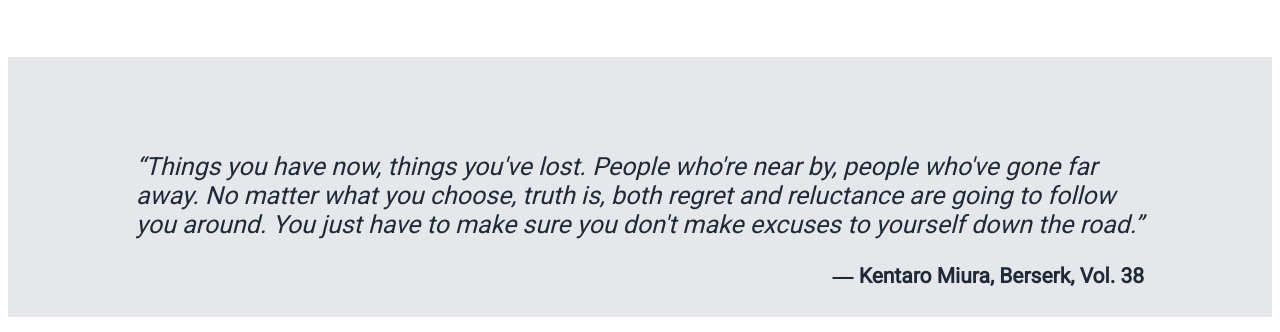
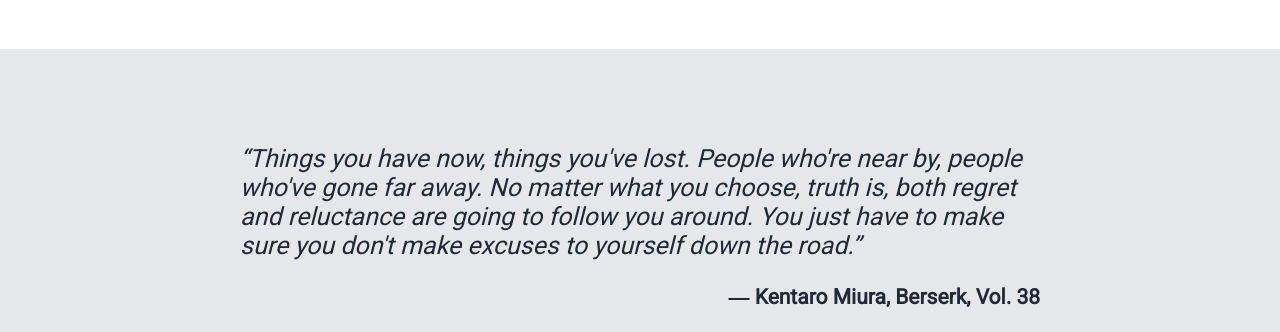
Before and after one commit to Kar1234Ramen/Landing_Page, a plain HTML site: page index.html in a window 1280 px wide. Shown: the part 1047-1379 px from the top of the page. Drawn offline with Linux system fonts and the light colour scheme.

Commit message:
change made to body

```diff
--- a/style.css
+++ b/style.css
@@ -2,6 +2,11 @@
 
 *{
     font-family: 'Roboto', sans-serif;
+}
+
+body{
+    margin: 0;
+    padding: 0;
 }
 
 .logo{
@@ -16,6 +21,8 @@
     flex-direction: column;
     background-color: #1F2937;
     padding-bottom: 120px;
+    padding-left: 4rem;
+    padding-right: 4rem;
 }
 
 .headerTop{
@@ -94,7 +101,6 @@
     display: flex;
     justify-content: center;
     flex-wrap: wrap;
-
 }
 
 .info-img {
@@ -127,7 +133,7 @@
 .container2{
     background-color: #E5E7EB;
     color: aliceblue;
-    padding: 70px 8rem 8px 8rem;
+    padding: 70px 15rem 8px 15rem;
 }
 
 .container2 > .quote{
```
